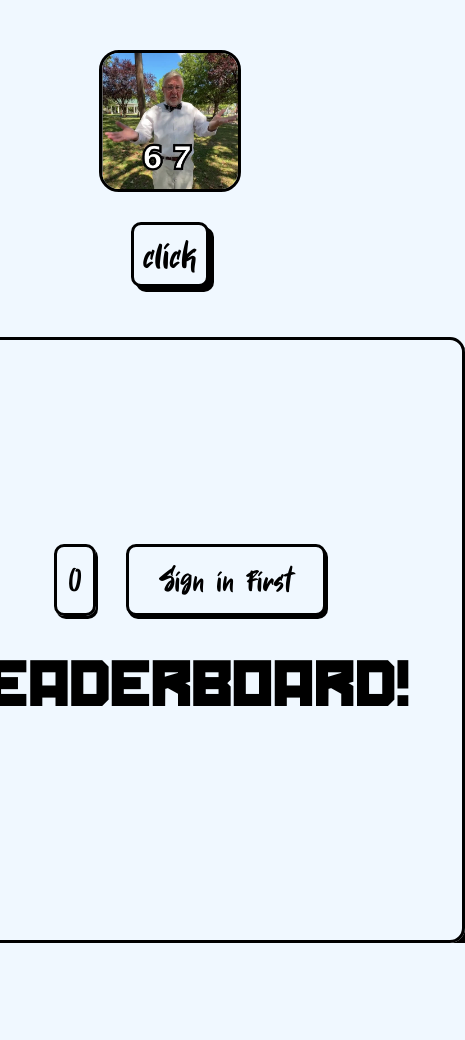
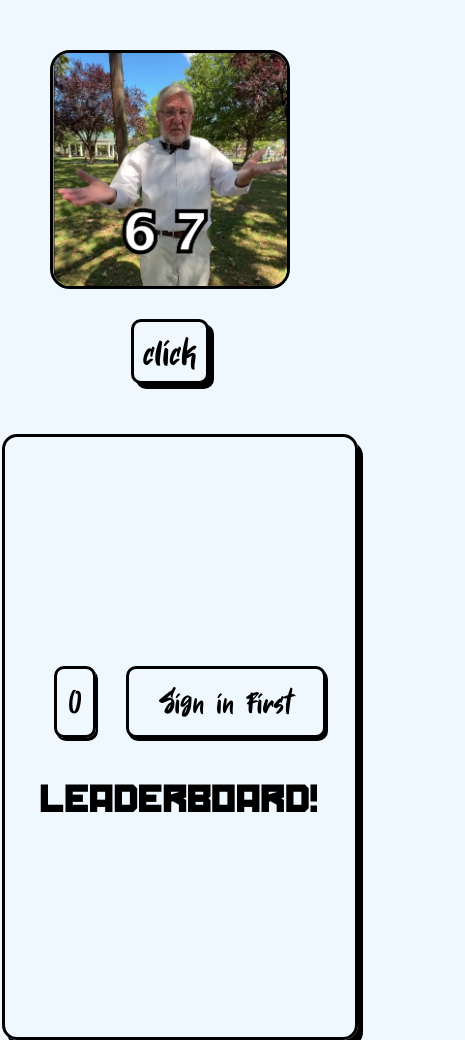
Before and after one commit to Abdoaref739/The-Ultimate-67-Challenge, a plain HTML site: page spam.html in a window 390 px wide. Shown: the whole page, 465 px wide, since content can reach past the window. Before the commit the page ends 943 px from the top, so only its background shows below. Drawn offline with Linux system fonts and the light colour scheme; no server answers.

Commit message:
more responsivity applied

```diff
--- a/spam.css
+++ b/spam.css
@@ -234,9 +234,15 @@ body{
     background-color: orange;
     font-family: "TextFont3", sans-serif;
 }
-@media screen and (max-width: 950px){
+@media screen and (max-width: 750px){
     .main-container{
         flex-direction: column;
+    }
+    .container > img{
+        width: 120%;
+    }
+    #leaderboard-container{
+        width: 500px;
     }
     .leaderboard-top{
         display: flex;
@@ -245,3 +251,23 @@ body{
         flex-direction: column;
     }
 }
+@media screen and (max-width: 450px){
+    #leaderboard-container{
+        width: 250px;
+    }
+    .leaderboard-top{
+        margin-top: 30px;
+    }
+    #welcome-text{
+        display: none;
+    }
+    .leaderboard-title{
+        font-size: 30px;
+    }
+    .leaderboard-first-box{
+        font-size: 10px;
+    }
+    .leaderboard-box{
+        font-size: 10px;
+    }
+}
```
